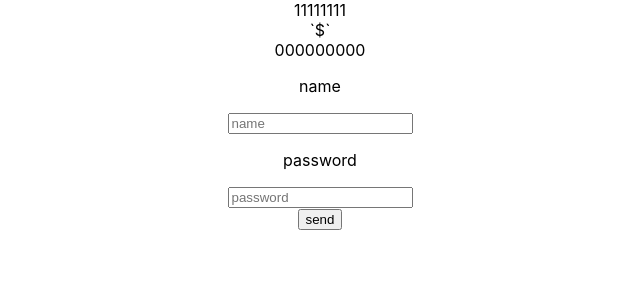
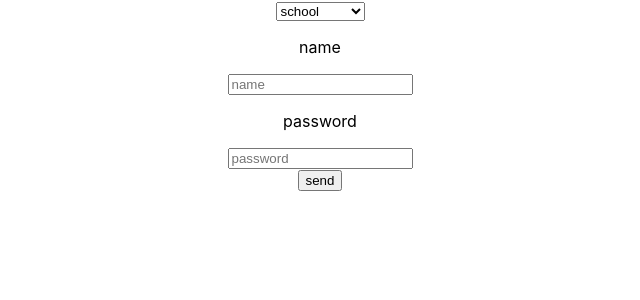
Before and after one commit to IMBenB/way2go, a React (Create React App) app in the folder client/: page / in a window 1280 px wide. Shown: the top 300 px of the page, without its empty margins (320-960 px from the left). Built offline with nearby package versions, Linux system fonts and the light colour scheme.

Commit message:
login for school

```diff
--- a/client/src/view/login/login.js
+++ b/client/src/view/login/login.js
@@ -10,39 +10,67 @@ class Login extends React.Component {
         }
         this.handelSubmit = this.handelSubmit.bind(this);
     }
-    handelSubmit(e){
+    handelSubmit(e) {
+        let data = {
+            name: e.target.name.value,
+            password: e.target.password.value,
+            title: e.target.title.value
+        }
         e.preventDefault()
+        fetch('http://localhost:5050/', {
+            method: 'POST',
+            body: JSON.stringify({ data }),
+            headers: {
+                'Content-Type': 'application/json'
+            }
+
+        })
+            .then(res => res.json())
+            .then(response => {
+                console.log('%%%%%%%%%%%%%%%5')
+                console.log(response.results[0].school_name)
+                if (response.isOK){
                     this.setState({
-    isLogin:true
+                        isLogin: true
                     })
-console.log('print')
+                }else{
+                    this.setState({
+                        isLogin: false
+                    })
+                }
+
+            })
+
+
+
     }
 
     render() {
         if (this.state.isLogin) {
 
             return <Redirect to='/Main' />
-        }else{
+        } else {
             return (
                 <div>
-                <div>11111111</div>
-               <div>`${this.state.isLogin}`</div>
-               <div>000000000</div>
-                <form onClick={this.handelSubmit}>
 
+                    <form onSubmit={this.handelSubmit}>
+                        <select name="title" >
+                            <option value="school">school</option>
+                            <option value="supplayer">supplayer</option>
+                            <option value="coordinator">coordinator</option>
+                            <option value="loby">loby</option>
+                        </select>
                         <p> name</p>
-                    <input
-
-                         type="text" placeholder="name" />
+                        <input name='name' type="text" placeholder="name" />
                         <p> password</p>
-                    <input
-                       type="text" placeholder="password" />
+                        <input name='password' type="text" placeholder="password" />
                         <br></br>
                         <button  >send </button>
                     </form>
 
                 </div>
-        )}
+            )
+        }
     }
 }
 export default Login
```
Also changed, not shown: 2 other files (tests, documents, lock files or other folders). Lines whose indentation alone changed are shown as unchanged.
